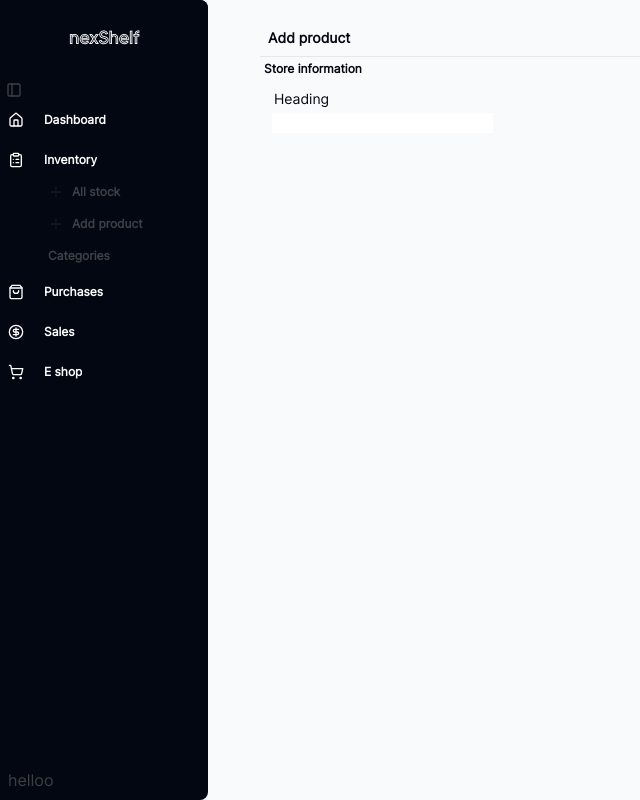
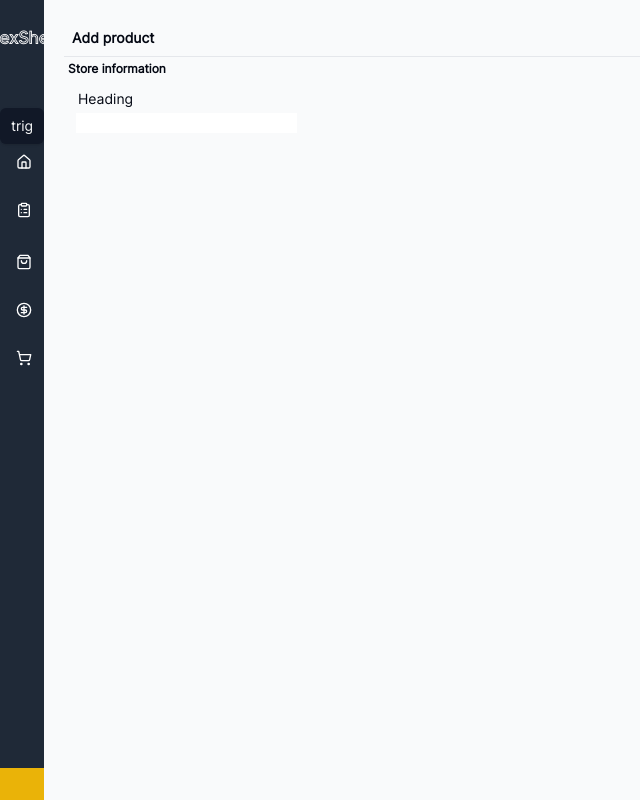
Before and after one commit to james-e-o/allstore, a Next.js app: page /dashboard/inventory/add-product in a window 1280 px wide. Shown: the whole page, without its empty margins (0-640 px from the left). Built offline with nearby package versions, Linux system fonts and the light colour scheme.

Commit message:
nexshelf12/17 main/master(1)

```diff
--- a/src/app/dashboard/layout.js
+++ b/src/app/dashboard/layout.js
@@ -13,16 +13,19 @@ export default function DashboardLayout({ children }) {
     let split = path.split('/')
     const commonTitle = items.map(item=>item.title.toLowerCase())
 
+    const[sidebarActive,setSidebarActive]=useState(false)
+
     useEffect(()=>{
        let Heading = commonTitle.filter(value => split.includes(value))
        setActiveMenu(Heading[Heading.length-1])
     },[path])
+
     return (
-        <SidebarProvider className='flex bg-gray-50'>
-            <AppSidebar />
-            <main className='flex-grow h-svh ml-8'>
-                {children}
+        <div className='flex bg-gray-50 h-full overflow-hidden'>
+            <AppSidebar sidebarOpen={sidebarActive} activeMenu={activeMenu} toggleSidebar={()=>setSidebarActive(!sidebarActive)} closeSidebar={()=>setSidebarActive(false)} openSidebar={()=>setSidebarActive(true)}/>
+            <main className='flex-grow h-svh'>
+            {children}
             </main>
-        </SidebarProvider>
+        </div>
     );
  }
--- a/src/app/globals.css
+++ b/src/app/globals.css
@@ -105,3 +105,6 @@ body {
     @apply bg-background text-foreground;
   }
 }
+liststyle-none{
+  list-style: none;
+}
--- a/src/app/layout.js
+++ b/src/app/layout.js
@@ -21,7 +21,7 @@ export default function RootLayout({ children }) {
   return (
     <html lang="en">
       <body
-        className={`font-Inter `}
+        className={`font-Inter h-svh overflow-hidden w-screen`}
       >
         {children}
       </body>
--- a/src/components/app-sidebar.js
+++ b/src/components/app-sidebar.js
@@ -3,77 +3,123 @@ import { Calendar, Home, ClipboardList,CircleDollarSign,ShoppingBag, Inbox, Sear
 import {Sidebar, SidebarContent, SidebarFooter, useSidebar, SidebarGroup, SidebarHeader,SidebarGroupContent, SidebarGroupLabel, SidebarMenu, SidebarMenuButton, SidebarMenuItem, SidebarSeparator, SidebarMenuSubButton,SidebarMenuSub,SidebarMenuSubItem, SidebarTrigger } from "@/components/ui/sidebar"
 import Link from "next/link"
 import { DialogTitle } from "./ui/dialog"
+import { useState,useEffect } from "react"
+import { Button } from "./ui/button"
+import { Collapsible } from "@radix-ui/react-collapsible"
 
   export const items = [
-    {title: "Dashboard", url:"/dashboard", icon: Home, sub_content:[]},
+    {title: "Dashboard", url:"/dashboard", icon: Home, sub_content:''},
     {title: "Inventory", url:"/dashboard/inventory", icon:ClipboardList, sub_content:[
       {title: "All stock", url:"/dashboard/inventory", icon: Plus},
       {title: "Add product", url:"/dashboard/inventory/add-product", icon: Plus},
       {title: "Categories", url:"/dashboard/inventory/categories", icon: ''},
     ]},
-    {title: "Purchases", url:"/dashboard/purchases", icon:ShoppingBag, sub_content:[]},
-    {title: "Sales", url:"/dashboard/sales", icon:CircleDollarSign, sub_content:[]},
-    {title: "E shop", url:"/dashboard/e-shop", icon: ShoppingCart, sub_content:[]},
+    {title: "Purchases", url:"/dashboard/purchases", icon:ShoppingBag, sub_content:''},
+    {title: "Sales", url:"/dashboard/sales", icon:CircleDollarSign, sub_content:''},
+    {title: "E shop", url:"/dashboard/e-shop", icon: ShoppingCart, sub_content:''},
   ]
 
 
 
-const AppSidebar = () => {
+const AppSidebar = ({sidebarOpen,toggleSidebar,closeSidebar,openSidebar}) => {
 
-  const {
-    state,
-    open,
-    setOpen,
-    openMobile,
-    setOpenMobile,
-    isMobile,
-    toggleSidebar,
-  } = useSidebar()
+  const [activeMenu,setActiveMenu]= useState(items[0].title)
+  const [collapsible,setCollapsible]= useState(activeMenu)
+  useEffect(()=>{
+    const sideBar = document.getElementById('sidebar')
+    document.onpointerdown =(e)=> {
+      if(sidebarOpen&&e.target.closest('div#sidebar'))return
+      else  if(sidebarOpen){closeSidebar()}
+    }
+  })
 
   return (
-    <Sidebar side='left' collapsible="icon"  className='bg-gray-50' >
-      {/* {isMobile && <DialogTitle/>} */}
-      <div data-mobile={openMobile} className="transition-[_padding_250ms_ease-in-out_] h-full rounded-e-lg justify-between flex flex-col data-[mobile=true]:px-3 px-0 overflow-clip bg-gray-950">
-      <SidebarHeader className='p-6 h-fit bg-gray-950 text-white'>
+    <div id="sidebar" className=" z-30 w-[2.75rem] p-0 relative">
+      <div data-open={sidebarOpen} className={`flex flex-col justify-between p-0 relative transition-all ease-out duration-200 data-[open=true]:ease-in-out data-[open=true]:duration-300 overflow-x-hidden bg-gray-800 h-full ${sidebarOpen ? "w-[65svw]" : "w-[2.75rem] "}`}>
+        <SidebarHeader className={`p-6 h-fit  text-white ${sidebarOpen ? " " : "w-[2.75rem]"}`}>
           <div className="flex justify-center items-center">
             <h1 className="font-bold font-Madetommy md:block hidden text-lg">nexShelf</h1>
           </div>
         </SidebarHeader>
-      <SidebarTrigger/>
-      {/* <SidebarSeparator/> */}
-      <SidebarContent className='font-semibold py-9 min-h-fit flex flex-col gap-0 p-0 items-center bg-gray-950 text-white'>
 
-            <SidebarMenu className='text-xs gap-1'>
-              {items.map((item) => (
-                <SidebarMenuItem className='' key={item.title}>
-                  <SidebarMenuButton asChild>
-                    <Link href={item.url} data-mobile={openMobile} className="flex text-xs transition-[_border-radius_300ms_ease-in-out_] duration-300 data-[mobile=true]:rounded-md rounded-none  items-center">
-                      {item.icon && <item.icon onClick={(e)=>{item.sub_content ?toggleSidebar():""}} className="mr-3"/>}
+        <div data-open={sidebarOpen} className="flex-grow py-8 data-[open=true]:px-3 px-0 flex flex-col justify-start liststyle-none transition-all duration-300 data-[openn=true]:duration-100 ease-in-out">
+          <Button onClick={toggleSidebar}>trig</Button>
+
+          <SidebarMenu className='text-xs flex flex-col gap-3'>
+          {items.map((item,index) => (
+                <SidebarMenuItem className='flex-grow z-20' key={item.title}>
+                  <Button data-mobile={sidebarOpen} data-active={item.title==activeMenu} variant={'ghost'} onClick={()=>{setActiveMenu(item.title),!sidebarOpen&&item.sub_content!=''?openSidebar():"",sidebarOpen?closeSidebar():"",console.log(activeMenu)}}  className='w-full text-white hover:bg-white relative border-none shadow-none outline-none hover:text-black transition-all ease-in-out data-[mobile=true]:duration-75 duration-200 data-[mobile=true]:rounded-md rounded-none'>
+                    <Link href={item.url} className=" flex text-xs w-full border-none font-semibold items-center">
+                      {item.icon && <item.icon onClick={(e)=>{item.sub_content ?toggleSidebar():""}} className="mr-4"/>}
                       <span className="w-fit">{item.title}</span>
                     </Link>
-                  </SidebarMenuButton>
-                  {item.sub_content ? <SidebarMenuSub className='border-none '>
+                  </Button>
+                  {item.sub_content ? <div className={`grid transition-all ease-out duration-200 border-none transition-collapse ${item.title==activeMenu? "grid-rows-[1fr]" : " grid-rows-[0fr] "}`}><SidebarMenuSub className={`border-none overflow-hidden`}>
                   {item.sub_content.map((sub,index)=>(
-                      <SidebarMenuSubItem key={index} className='ml-4'>
-                        <SidebarMenuSubButton asChild>
-                          <Link href={sub.url} className="text-xs px-2">
+                      <SidebarMenuSubItem key={index} className='ml-5 flex-grow '>
+                        <Button variant={'ghost'} className=''>
+                          <Link href={sub.url} className="text-xs flex px-2">
                             {sub.icon && <sub.icon/>}
                             {sub.title}
                           </Link>
-                        </SidebarMenuSubButton>
+                        </Button>
                       </SidebarMenuSubItem>
                   ))}
-                  </SidebarMenuSub>:''}
+                  </SidebarMenuSub>
+                  </div>
+                  :''}
                 </SidebarMenuItem>
               ))}
               </SidebarMenu>
-
-      </SidebarContent>
-      <SidebarFooter>
-              helloo
+        </div>
+        <SidebarFooter className='bg-yellow-500 min-h-8'>
+          <div className="p-1"></div>
         </SidebarFooter>
       </div>
-    </Sidebar>
+    </div>
+    // <Sidebar side='left' collapsible="icon"  className='bg-gray-50' >
+    //   {/* {isMobile && <DialogTitle/>} */}
+    //   <div data-mobile={openMobile} className="transition-[_padding_250ms_ease-in-out_] h-full rounded-e-lg justify-between flex flex-col data-[mobile=true]:px-3 px-0 overflow-clip bg-gray-950">
+    //   <SidebarHeader className='p-6 h-fit bg-gray-950 text-white'>
+    //     <div className="flex justify-center items-center">
+    //       <h1 className="font-bold font-Madetommy md:block hidden text-lg">nexShelf</h1>
+    //     </div>
+    //   </SidebarHeader>
+    //   <SidebarTrigger/>
+    //   {/* <SidebarSeparator/> */}
+    //   <SidebarContent className='font-semibold py-9 min-h-fit flex flex-col gap-0 p-0 items-center bg-gray-950 text-white'>
+
+    //         <SidebarMenu className='text-xs gap-1'>
+    //           {items.map((item) => (
+    //             <SidebarMenuItem className='' key={item.title}>
+    //               <SidebarMenuButton asChild>
+    //                 <Link href={item.url} data-mobile={openMobile} className="flex text-xs transition-[_border-radius_300ms_ease-in-out_] duration-300 data-[mobile=true]:rounded-md rounded-none  items-center">
+    //                   {item.icon && <item.icon onClick={(e)=>{item.sub_content ?toggleSidebar():""}} className="mr-3"/>}
+    //                   <span className="w-fit">{item.title}</span>
+    //                 </Link>
+    //               </SidebarMenuButton>
+    //               {item.sub_content ? <SidebarMenuSub className='border-none '>
+    //               {item.sub_content.map((sub,index)=>(
+    //                   <SidebarMenuSubItem key={index} className='ml-4'>
+    //                     <SidebarMenuSubButton asChild>
+    //                       <Link href={sub.url} className="text-xs px-2">
+    //                         {sub.icon && <sub.icon/>}
+    //                         {sub.title}
+    //                       </Link>
+    //                     </SidebarMenuSubButton>
+    //                   </SidebarMenuSubItem>
+    //               ))}
+    //               </SidebarMenuSub>:''}
+    //             </SidebarMenuItem>
+    //           ))}
+    //         </SidebarMenu>
+
+    //   </SidebarContent>
+    //   <SidebarFooter>
+    //           helloo
+    //   </SidebarFooter>
+    //   </div>
+    // </Sidebar>
   )
 }
 
```
Also changed, not shown: src/app/dashboard/inventory/categories/page.js (+23 -6 lines). Lines whose indentation alone changed are shown as unchanged.
